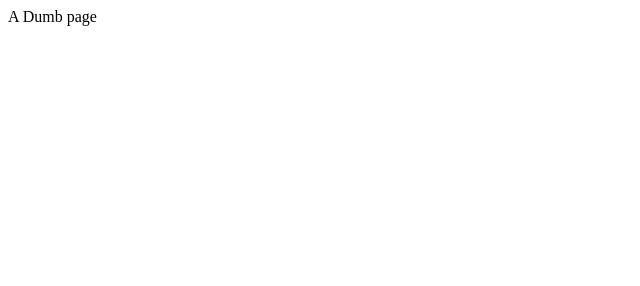
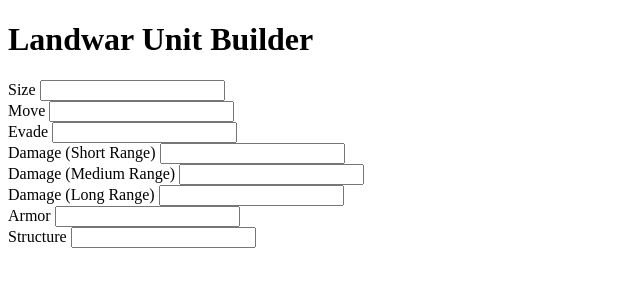
Before and after one commit to Subject9x/LANDWAR_unitBuilder, a plain HTML site: page index.html in a window 1280 px wide. Shown: the whole page, without its empty margins (0-640 px from the left). Drawn offline with Linux system fonts and the light colour scheme.

Commit message:
Form for base fields
+ Basic form to input base fields

The code for getting ints only in number fields is uglier than
you'd think.

https://stackoverflow.com/q/32777184/1048464

```diff
--- a/index.html
+++ b/index.html
@@ -10,7 +10,33 @@
     <title>LANDWAR Unit Builder v0.0.1</title>
 </head>
 <body>
-    A Dumb page
+  <h1>Landwar Unit Builder</h1>
+  <form>
+    <label for="size">Size</label>
+    <input type="number" pattern=" 0+\.[0-9]*[1-9][0-9]*$" name="size">
+    <br>
+    <label for="move">Move</label>
+    <input type="number" pattern=" 0+\.[0-9]*[1-9][0-9]*$" name="move">
+    <br>
+    <label for="evade">Evade</label>
+    <input type="number" pattern=" 0+\.[0-9]*[1-9][0-9]*$" name="evade">
+    <br>
+    <label for="short">Damage (Short Range)</label>
+    <input type="number" pattern=" 0+\.[0-9]*[1-9][0-9]*$" name="short">
+    <br>
+    <label for="meduim">Damage (Medium Range)</label>
+    <input type="number" pattern=" 0+\.[0-9]*[1-9][0-9]*$" name="medium">
+    <br>
+    <label for="long">Damage (Long Range)</label>
+    <input type="number" pattern=" 0+\.[0-9]*[1-9][0-9]*$" name="long">
+    <br>
+    <label for="armor">Armor</label>
+    <input type="number" pattern=" 0+\.[0-9]*[1-9][0-9]*$" name="armor">
+    <br>
+    <label for="structure">Structure</label>
+    <input type="number" pattern=" 0+\.[0-9]*[1-9][0-9]*$" name="structure">
+  </form>
+
 </body>
 <script>
 
```
